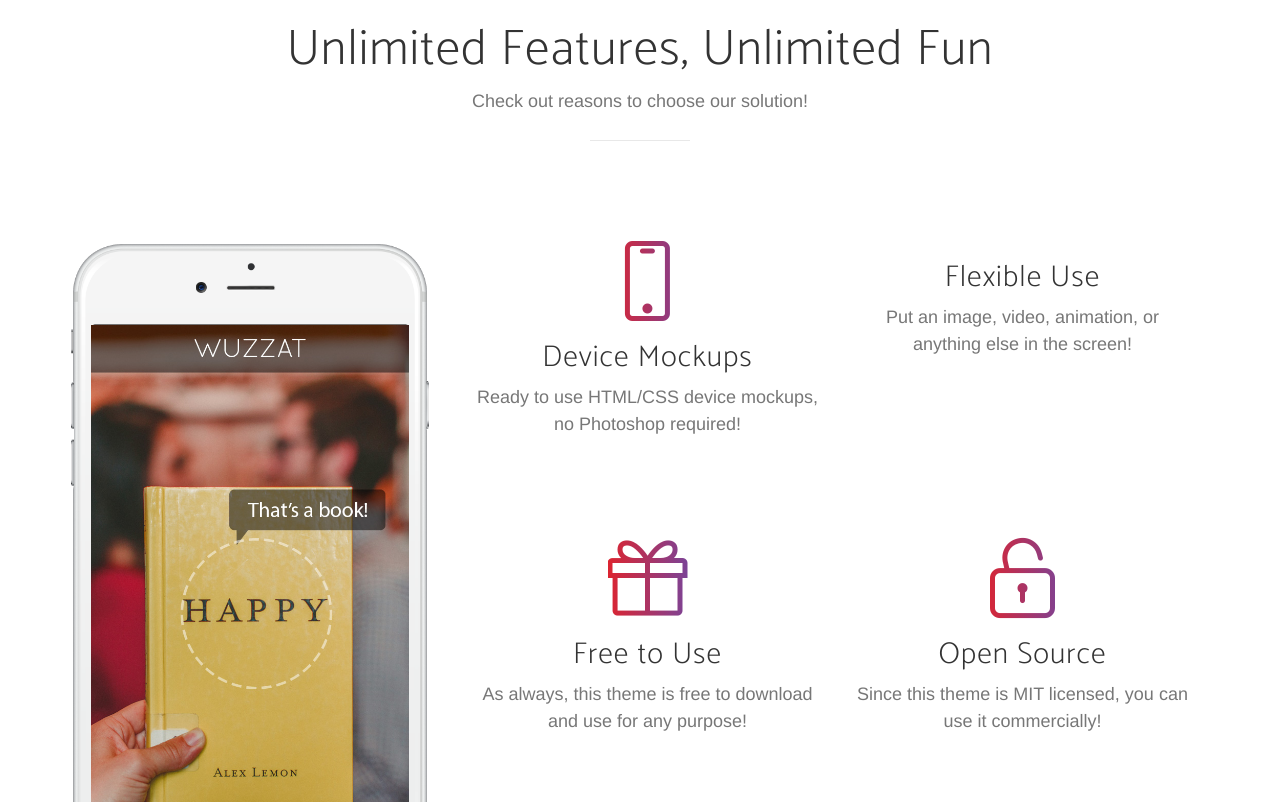
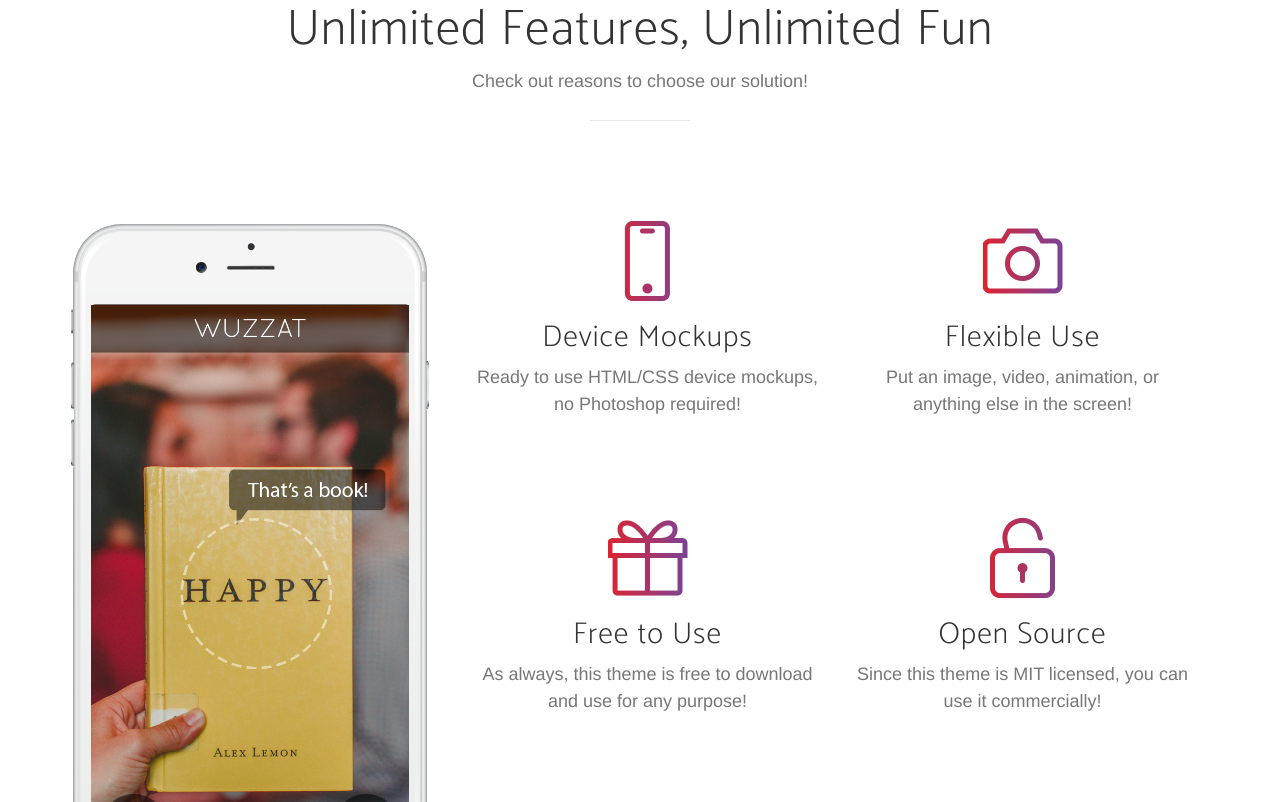
Before and after one commit to GregoireChapelle/ResQ-Bootstrap, a website: page startbootstrap-new-age-gh-pages/index.html in a window 1280 px wide. Shown: the part 1468-2270 px from the top of the page. Drawn offline with nearby package versions, Linux system fonts and the light colour scheme; a web font is replaced by a local one.

Commit message:
tree 2 cam

```diff
--- a/startbootstrap-new-age-gh-pages/index.html
+++ b/startbootstrap-new-age-gh-pages/index.html
@@ -1,4 +1,3 @@
-%Salut Test Test Testtt
 
 <!DOCTYPE html>
 <html lang="en">
@@ -152,7 +151,7 @@
                             </div>
                             <div class="col-md-6">
                                 <div class="feature-item">
-                                    <i class="icon-tree text-primary"></i>
+                                    <i class="icon-camera text-primary"></i>
                                     <h3>Flexible Use</h3>
                                     <p class="text-muted">Put an image, video, animation, or anything else in the screen!</p>
                                 </div>
```
